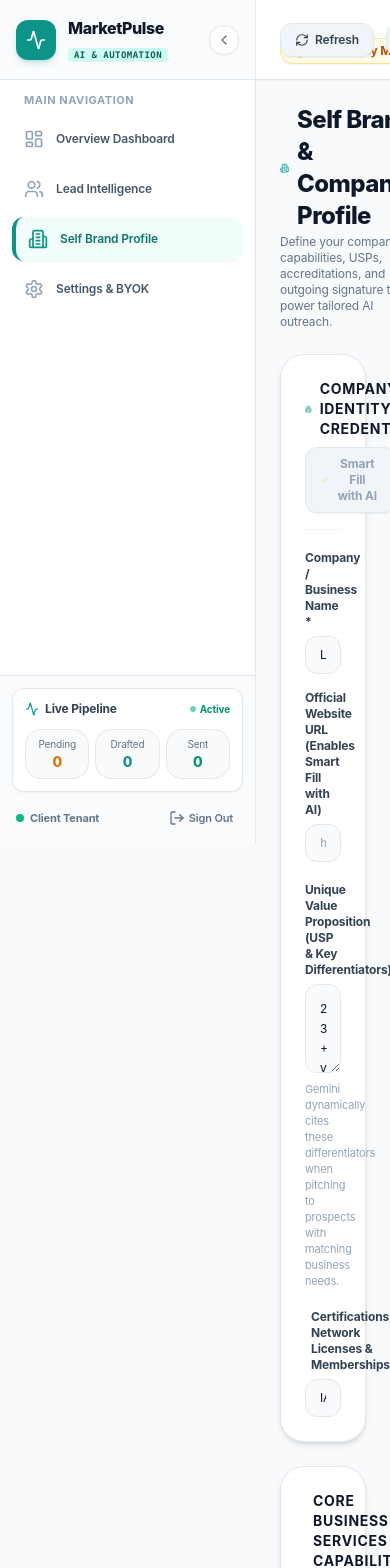
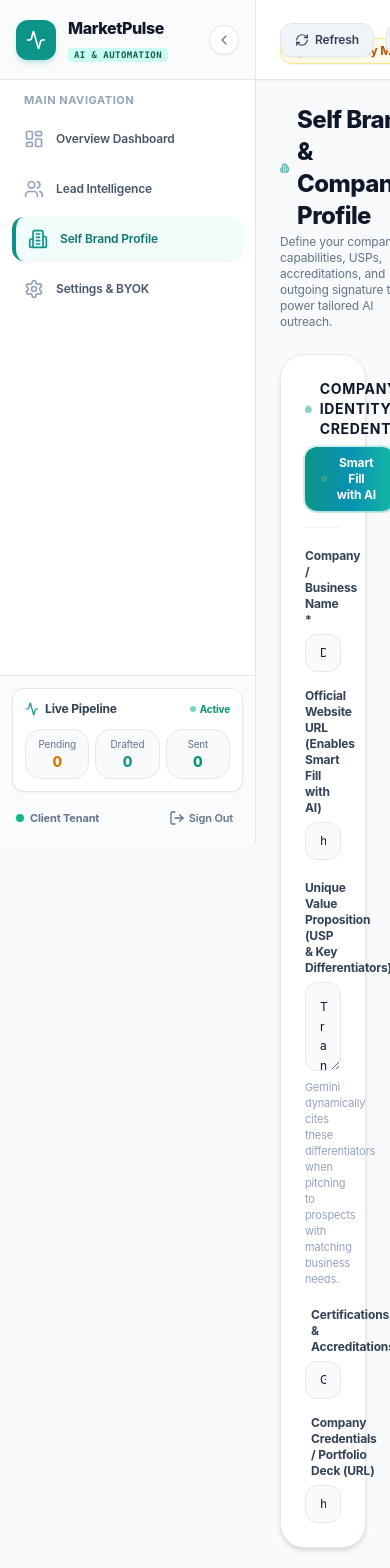
Before and after one commit to bkh786/email-outreach-automation, a Next.js app: page /brand in a window 390 px wide. Shown: the top 1568 px of the page. Built offline with nearby package versions, Linux system fonts and the light colour scheme; no server answers.

Commit message:
feat: update email signature pattern, low-friction reply/call CTA in AI pitches, and company credentials/portfolio attachment support

```diff
--- a/src/app/api/brand/autofill/route.ts
+++ b/src/app/api/brand/autofill/route.ts
@@ -127,7 +127,7 @@
     "Target Market 2",
     "Target Market 3"
   ],
-  "email_signature": "Best regards,\\n\\n${cleanContactPerson}\\n${bestCompanyName}\\nEmail: info@${domainOnly}\\nWebsite: ${targetUrl}"
+  "email_signature": "Thanks & Regards\\n${cleanContactPerson}\\n${bestCompanyName}\\nEmail: info@${domainOnly}\\nAddress: Corporate Office | Phone No.: +91 9064435909 | ${targetUrl}\\nLinkedIn: linkedin.com/company/${domainOnly.split('.')[0]}"
 }
 
 Return ONLY valid JSON matching this schema without markdown code fences or conversational text.`;
@@ -211,7 +211,7 @@
           'Industry Specific B2B Clients',
           'National & International Markets'
         ],
-        email_signature: `Best regards,\n\n${cleanContactPerson}\n${bestCompanyName}\nEmail: info@${domainOnly}\nWebsite: ${targetUrl}`
+        email_signature: `Thanks & Regards\n${cleanContactPerson}\n${bestCompanyName}\nEmail: info@${domainOnly}\nAddress: Corporate Office | Phone No.: +91 9064435909 | ${targetUrl}\nLinkedIn: linkedin.com/company/${domainOnly.split('.')[0]}`
       };
     }
 
@@ -233,7 +233,7 @@
     // Format email_signature as string
     let finalSignature = synthesizedResult.email_signature || '';
     if (typeof finalSignature === 'object') {
-      finalSignature = `Best regards,\n\n${cleanContactPerson}\n${synthesizedResult.company_name || bestCompanyName}\nEmail: info@${domainOnly}\nWebsite: ${targetUrl}`;
+      finalSignature = `Thanks & Regards\n${cleanContactPerson}\n${synthesizedResult.company_name || bestCompanyName}\nEmail: info@${domainOnly}\nAddress: Corporate Office | Phone No.: +91 9064435909 | ${targetUrl}\nLinkedIn: linkedin.com/company/${domainOnly.split('.')[0]}`;
     }
 
     return NextResponse.json({
--- a/src/app/api/profile/save/route.ts
+++ b/src/app/api/profile/save/route.ts
@@ -55,9 +55,10 @@
     // 2. Prepare payload for public.profiles table
     const fullPayload: Record<string, any> = {
       id: userId,
-      company_name: profile.company_name || 'Logistics Company',
+      company_name: profile.company_name || 'Digi Presence Solutions',
       contact_person: profile.contact_person || 'Operations Lead',
       website_url: profile.website_url || '',
+      portfolio_url: profile.portfolio_url || '',
       services_offered: Array.isArray(profile.services_offered) ? profile.services_offered : [],
       target_markets: Array.isArray(profile.target_markets) ? profile.target_markets : [],
       unique_selling_proposition: profile.unique_selling_proposition || '',
@@ -66,17 +67,18 @@
       updated_at: new Date().toISOString(),
     };
 
-    // Try upsert with contact_person
+    // Try upsert with all fields
     let { data: savedData, error: saveError } = await adminSupabase
       .from('profiles')
       .upsert(fullPayload, { onConflict: 'id' })
       .select()
       .single();
 
-    // If contact_person column does not exist in profiles table, retry without it
-    if (saveError && (saveError.message?.includes('contact_person') || saveError.code === '42703')) {
+    // If specific columns (contact_person, portfolio_url) do not exist in profiles table, retry safely
+    if (saveError && (saveError.code === '42703' || saveError.message?.includes('does not exist'))) {
       const fallbackPayload = { ...fullPayload };
       delete fallbackPayload.contact_person;
+      delete fallbackPayload.portfolio_url;
 
       const retryResult = await adminSupabase
         .from('profiles')
--- a/src/app/brand/page.tsx
+++ b/src/app/brand/page.tsx
@@ -302,19 +302,36 @@
               </p>
             </div>
 
+            <div className="grid grid-cols-1 sm:grid-cols-2 gap-4 text-xs">
               {/* Accreditations */}
-            <div className="text-xs">
+              <div>
                 <label className="block font-bold text-slate-700 dark:text-slate-300 mb-1.5 flex items-center gap-1.5">
                   <Award className="w-3.5 h-3.5 text-amber-500" />
-                <span>Certifications, Network Licenses &amp; Memberships</span>
+                  <span>Certifications &amp; Accreditations</span>
                 </label>
                 <input
                   type="text"
                   value={formData.strengths_and_certifications}
                   onChange={(e) => setFormData({ ...formData, strengths_and_certifications: e.target.value })}
-                placeholder="e.g. ISO 9001:2015, Google Premier Partner, HubSpot Certified, Enterprise Security Verified"
+                  placeholder="e.g. ISO 9001:2015, Google Premier Partner, HubSpot Certified"
                   className="w-full bg-slate-50 dark:bg-[#0B1120] border border-slate-200 dark:border-slate-800 rounded-xl px-3.5 py-2.5 text-slate-900 dark:text-white focus:border-teal-500 dark:focus:border-cyan-500 focus:outline-none"
                 />
+              </div>
+
+              {/* Company Portfolio / Credential Deck Link */}
+              <div>
+                <label className="block font-bold text-slate-700 dark:text-slate-300 mb-1.5 flex items-center gap-1.5">
+                  <FileText className="w-3.5 h-3.5 text-teal-600 dark:text-cyan-400" />
+                  <span>Company Credentials / Portfolio Deck (URL)</span>
+                </label>
+                <input
+                  type="text"
+                  value={formData.portfolio_url || ''}
+                  onChange={(e) => setFormData({ ...formData, portfolio_url: e.target.value })}
+                  placeholder="https://digipresence.in/portfolio or Google Drive PDF link"
+                  className="w-full bg-slate-50 dark:bg-[#0B1120] border border-slate-200 dark:border-slate-800 rounded-xl px-3.5 py-2.5 text-slate-900 dark:text-white focus:border-teal-500 dark:focus:border-cyan-500 focus:outline-none font-mono"
+                />
+              </div>
             </div>
           </div>
 
@@ -352,7 +369,7 @@
                 type="text"
                 value={newService}
                 onChange={(e) => setNewService(e.target.value)}
-                placeholder="Add custom service (e.g. Breakbulk charter, AOG spares, DDP Consolidation)..."
+                placeholder="Add custom service (e.g. Appointment Systems, Custom CRM, PPC Funnels)..."
                 className="flex-1 bg-slate-50 dark:bg-[#0B1120] border border-slate-200 dark:border-slate-800 rounded-xl px-3.5 py-2 text-xs text-slate-900 dark:text-white focus:border-teal-500 dark:focus:border-cyan-500 focus:outline-none"
               />
               <button
@@ -399,7 +416,7 @@
                 type="text"
                 value={newMarket}
                 onChange={(e) => setNewMarket(e.target.value)}
-                placeholder="Add custom trade corridor (e.g. India -> Middle East Air Expedited)..."
+                placeholder="Add custom target market (e.g. Indian MSMEs, Doctors & Salons)..."
                 className="flex-1 bg-slate-50 dark:bg-[#0B1120] border border-slate-200 dark:border-slate-800 rounded-xl px-3.5 py-2 text-xs text-slate-900 dark:text-white focus:border-teal-500 dark:focus:border-cyan-500 focus:outline-none"
               />
               <button
@@ -407,7 +424,7 @@
                 onClick={handleAddCustomMarket}
                 className="px-4 py-2 rounded-xl bg-slate-100 dark:bg-slate-800 hover:bg-slate-200 dark:hover:bg-slate-700 text-xs font-bold text-slate-800 dark:text-slate-200 border border-slate-200 dark:border-slate-700 transition-colors shadow-sm"
               >
-                Add Corridor
+                Add Segment
               </button>
             </div>
           </div>
@@ -424,11 +441,11 @@
                 rows={6}
                 value={formData.email_signature}
                 onChange={(e) => setFormData({ ...formData, email_signature: e.target.value })}
-                placeholder={`Best regards,\n\nHimanshu Kumar Singh\nAnirise Logistics Pvt. Ltd.\nEmail: info@aniriselogistics.com\nPlot No-62 & 62A, Ground Floor, Block-WE, Mohan Garden, Uttam Nagar, New Delhi-110059 | Phone: +91-1143466415 | Website: https://aniriselogistics.com`}
+                placeholder={`Thanks & Regards\nOperations & Growth Team\nDigi Presence Solutions\nEmail: contact@digipresence.in\nAddress: Registered Office | Phone No.: +91 9064435909 | https://www.digipresence.in\nLinkedIn: https://linkedin.com/company/digipresence-solutions`}
                 className="w-full bg-slate-50 dark:bg-[#0B1120] border border-slate-200 dark:border-slate-800 rounded-xl p-3.5 text-slate-900 dark:text-slate-200 focus:border-teal-500 dark:focus:border-cyan-500 focus:outline-none font-mono leading-relaxed text-xs"
               />
               <p className="text-[11px] text-slate-400">
-                This exact signature is automatically appended to every AI-drafted cold email pitch.
+                Pattern: Thanks &amp; Regards &bull; [Name / Team] &bull; [Company Name] &bull; [Email] &bull; [Address | Phone | Website] &bull; [Portfolio / Social Links]
               </p>
             </div>
           </div>
@@ -477,42 +494,51 @@
 
             <div className="p-4 rounded-2xl bg-slate-50 dark:bg-slate-950 border border-slate-200 dark:border-slate-800 text-[11px] font-mono text-slate-800 dark:text-slate-300 space-y-3.5 max-h-[460px] overflow-y-auto leading-relaxed shadow-inner">
               <div>
-                <span className="text-teal-700 dark:text-cyan-400 font-bold"># SENDER_AGENCY:</span>
-                <p className="text-slate-900 dark:text-white mt-0.5 font-sans font-bold">{formData.company_name || 'Not Set'}</p>
+                <span className="text-teal-700 dark:text-cyan-400 font-bold"># SENDER_COMPANY:</span>
+                <p className="text-slate-900 dark:text-white mt-0.5 font-sans font-bold">{formData.company_name || 'Digi Presence Solutions'}</p>
               </div>
 
               <div>
                 <span className="text-teal-700 dark:text-cyan-400 font-bold"># CORE_SERVICES:</span>
                 <p className="text-slate-700 dark:text-slate-300 mt-0.5">
-                  {(formData.services_offered || []).join(', ') || 'Customs Clearance & Bonded CFS, Air Freight, Sea Freight, Road Transport, Rail Freight'}
+                  {(formData.services_offered || []).join(', ') || 'Website Engineering, Custom Automation, Lead Acquisition Engines, AI Strategy'}
                 </p>
               </div>
 
               <div>
-                <span className="text-amber-600 dark:text-amber-400 font-bold"># TARGET_CORRIDORS:</span>
+                <span className="text-amber-600 dark:text-amber-400 font-bold"># TARGET_MARKETS:</span>
                 <p className="text-slate-700 dark:text-slate-300 mt-0.5">
-                  {(formData.target_markets || []).join(', ') || 'India -> North America, India -> Europe, Asia -> North America'}
+                  {(formData.target_markets || []).join(', ') || 'Indian MSMEs, Growing Enterprises, B2B Clients'}
                 </p>
               </div>
 
               <div>
                 <span className="text-emerald-700 dark:text-emerald-400 font-bold"># VALUE_PROPOSITION:</span>
                 <p className="text-slate-700 dark:text-slate-300 mt-0.5">
-                  {formData.unique_selling_proposition || 'Competitive freight rates and dedicated logistics operations.'}
+                  {formData.unique_selling_proposition || 'Transforming local businesses into unignorable digital brands through high-performance engineering.'}
                 </p>
               </div>
 
               <div>
-                <span className="text-indigo-700 dark:text-indigo-400 font-bold"># ACCREDITATIONS:</span>
+                <span className="text-indigo-700 dark:text-indigo-400 font-bold"># CREDENTIALS &amp; ACCREDITATIONS:</span>
                 <p className="text-slate-700 dark:text-slate-300 mt-0.5">
-                  {formData.strengths_and_certifications || 'Verified Logistics Partner, ISO 9001:2015, IATA, WCA Operations.'}
+                  {formData.strengths_and_certifications || 'Google Certified Partner, Meta Certified Strategy, Enterprise Architecture'}
                 </p>
               </div>
+
+              {formData.portfolio_url && (
+                <div>
+                  <span className="text-sky-700 dark:text-sky-400 font-bold"># CREDENTIALS_DECK_LINK:</span>
+                  <p className="text-slate-700 dark:text-slate-300 mt-0.5 underline">
+                    {formData.portfolio_url}
+                  </p>
+                </div>
+              )}
             </div>
 
             <div className="p-3.5 rounded-2xl bg-teal-50 dark:bg-cyan-500/5 border border-teal-200 dark:border-cyan-500/20 text-teal-900 dark:text-slate-300 text-xs flex items-center gap-2.5">
               <ShieldCheck className="w-4 h-4 text-teal-600 dark:text-cyan-400 flex-shrink-0" />
-              <span>Ensures 0% generic pitches — all outreach is hyper-targeted to your agency's actual capabilities.</span>
+              <span>Ensures 0% generic pitches — all outreach is hyper-targeted to your company's actual capabilities and credentials.</span>
             </div>
           </div>
         </div>
--- a/src/lib/gemini.ts
+++ b/src/lib/gemini.ts
@@ -28,7 +28,7 @@
 - Unique Value Proposition (USP): ${userProfile.unique_selling_proposition || 'Delivering measurable ROI through custom AI workflows, dedicated strategy, and robust execution.'}
 - Accreditations & Certifications: ${userProfile.strengths_and_certifications || 'Enterprise Verified, ISO Certified, Industry Leading Partner'}
 - Email Signature:
-${userProfile.email_signature || 'Best regards,\nBusiness Development Team'}
+${userProfile.email_signature || 'Thanks & Regards\nGrowth & Strategy Team\nDigi Presence Solutions\nEmail: contact@digipresence.in\nAddress: Registered Office | Phone No.: +91 9064435909 | www.digipresence.in'}
 
 ### PROSPECT DATA (The Lead):
 - Company Name: ${lead.company_name || 'Prospective Partner'}
@@ -49,7 +49,7 @@
   "company_profile": "2-3 concise sentences summarizing what this prospect does, their market focus, and their primary operational footprint.",
   "financial_info": "Observable scale indicators (e.g. estimated office count, market presence, enterprise scale, or tier bracket).",
   "email_subject": "A compelling, 4-8 word, curiosity-inducing cold email subject line customized to the prospect's company and operational focus (avoid cheesy spam phrases).",
-  "email_body": "A tailored, high-converting B2B cold outreach email (approx 120-180 words). The email MUST:\n1. Address ${lead.contact_person ? lead.contact_person.split(' ')[0] : 'there'} naturally.\n2. Reference a specific aspect of ${lead.company_name}'s operations or market focus based on the scraped context.\n3. Clearly bridge how ${userProfile.company_name || 'our company'}'s strengths (${Array.isArray(userProfile.services_offered) ? userProfile.services_offered.slice(0, 2).join(' & ') : 'our solutions'}) directly address bottlenecks and deliver measurable value.\n4. Include a low-friction call to action (e.g. sharing relevant benchmarks or a brief 10-minute discovery call).\n5. Conclude cleanly with the sender's full signature."
+  "email_body": "A tailored, high-converting B2B cold outreach email (approx 120-180 words). The email MUST:\n1. Address ${lead.contact_person ? lead.contact_person.split(' ')[0] : 'there'} naturally.\n2. Reference a specific aspect of ${lead.company_name}'s operations or market focus based on the scraped context.\n3. Clearly bridge how ${userProfile.company_name || 'our company'}'s strengths (${Array.isArray(userProfile.services_offered) ? userProfile.services_offered.slice(0, 2).join(' & ') : 'our solutions'}) directly solve bottlenecks or unlock measurable growth.\n4. Call to Action (CTA): Conclude with a low-friction closing statement that compels the prospect to simply reply back to this email or call back on the contact number provided in the signature. NEVER ask to schedule a calendar meeting or suggest a specific day/time (like '10-minute call this Thursday'), as this causes friction in cold email outreach.\n5. Conclude cleanly with the sender's full signature formatted exactly as: Thanks & Regards\\n[Name / Team]\\n[Company Name]\\nEmail: [Email]\\nAddress: [Address] | Phone No.: [Phone] | [Website]\\n[Portfolio/Social Links]."
 }
 
 Return ONLY valid JSON matching this exact structure.
@@ -143,7 +143,7 @@
   const services = Array.isArray(userProfile.services_offered) && userProfile.services_offered.length > 0
     ? userProfile.services_offered.slice(0, 2).join(' and ')
     : 'Custom AI Automation and Digital Solutions';
-  const signature = userProfile.email_signature || `Best regards,\n\nBusiness Development Team\n${senderCompany}`;
+  const signature = userProfile.email_signature || `Thanks & Regards\nGrowth & Strategy Team\n${senderCompany}\nEmail: contact@digipresence.in\nAddress: Registered Office | Phone No.: +91 9064435909 | www.digipresence.in`;
 
   const summaryContext = scrapedData?.description || scrapedData?.title
     ? `${scrapedData.title ? scrapedData.title + '. ' : ''}${scrapedData.description || ''}`
@@ -161,7 +161,7 @@
 
 ${userProfile.unique_selling_proposition ? `Specifically, ${userProfile.unique_selling_proposition.toLowerCase()}` : 'We provide end-to-end strategy, dedicated execution, and measurable ROI.'}
 
-Would you be open to a brief 10-minute discovery call this Thursday to explore potential synergies for ${companyName}?
+If this resonates with your current roadmap, simply reply directly to this email or call us on the contact number below, and we'll be glad to share relevant case benchmarks.
 
 ${signature}`,
   };
--- a/src/lib/mailer.ts
+++ b/src/lib/mailer.ts
@@ -59,13 +59,19 @@
       </div>
     `;
 
-    const info = await transporter.sendMail({
+    const mailOptions: any = {
       from: fromAddress,
       to,
       subject,
       text: body,
       html: htmlBody,
-    });
+    };
+
+    if (Array.isArray(config.attachments) && config.attachments.length > 0) {
+      mailOptions.attachments = config.attachments;
+    }
+
+    const info = await transporter.sendMail(mailOptions);
 
     return { success: true, messageId: info.messageId };
   } catch (error: any) {
--- a/src/lib/store/app-context.tsx
+++ b/src/lib/store/app-context.tsx
@@ -17,26 +17,26 @@
 
 const DEFAULT_PROFILE: Profile = {
   id: 'master-profile',
-  company_name: 'Logistics Company',
+  company_name: 'Digi Presence Solutions',
   contact_person: 'Operations Lead',
-  website_url: '',
+  website_url: 'https://digipresence.in',
+  portfolio_url: 'https://digipresence.in',
   role: 'client',
   services_offered: [
-    'Customs Clearance & Bonded CFS',
-    'Air Freight Expedited & Charters',
-    'Ocean FCL/LCL Consolidation',
-    'Road Transport & Rail Freight',
-    'Warehousing & 3PL Distribution'
+    'Website Engineering & Design',
+    'Custom Business Automation',
+    'Lead Acquisition Engines',
+    'AI & Digital Strategy'
   ],
   target_markets: [
-    'India -> North America Air & Ocean FCL/LCL',
-    'India -> Europe Multimodal Corridors',
-    'India -> Middle East Supply Chain',
-    'Domestic Pan-India Road & Rail Transport'
+    'Growing MSMEs & Regional Businesses',
+    'Enterprise B2B Clients',
+    'Medical & Healthcare Clinics',
+    'High-Growth Startups'
   ],
-  unique_selling_proposition: '23+ years of experience delivering fast, certified, and flexible global logistics.',
-  strengths_and_certifications: 'IATA Cargo Agent, FIATA Member, WCA Partner, ISO 9001:2015',
-  email_signature: ''
+  unique_selling_proposition: 'Transforming businesses into unignorable digital brands through high-performance engineering, automated workflow systems, and client acquisition pipelines.',
+  strengths_and_certifications: 'Google Certified Partner, Meta Certified Strategy, Enterprise Architecture, 24/7 Support',
+  email_signature: 'Thanks & Regards\nOperations & Growth Team\nDigi Presence Solutions\nEmail: contact@digipresence.in\nAddress: Registered Office | Phone No.: +91 9064435909 | https://www.digipresence.in\nLinkedIn: https://linkedin.com/company/digipresence-solutions'
 };
 
 const DEFAULT_USER_CONFIG: UserConfig = {
```
Also changed, not shown: src/lib/types.ts (+8 -0 lines). Lines whose indentation alone changed are shown as unchanged.
